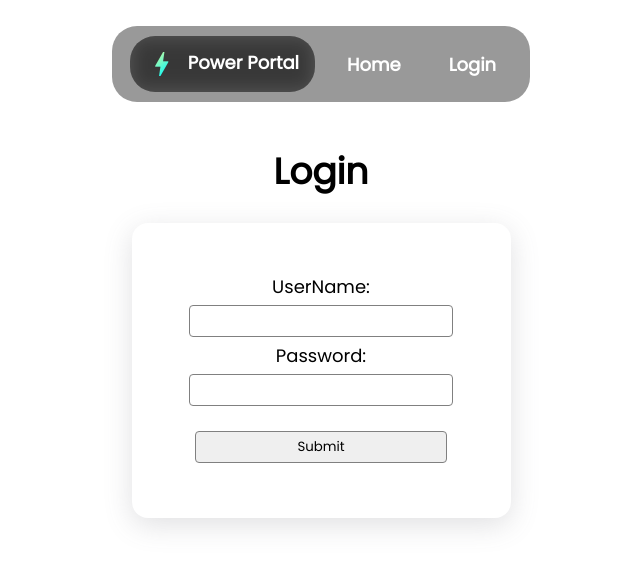
After one commit to Ashrockzzz2003/Power_Portal_2.0, a Flask app: page /login in a window 1280 px wide. The commit adds this page. Shown: the top 568 px of the page, without its empty margins (319-959 px from the left). Run offline with Flask 2, Linux system fonts and the light colour scheme.

Commit message:
- login added

```diff
--- a/app.py
+++ b/app.py
@@ -231,6 +231,24 @@ def index():
         thermal_data = thermal_data,
         nuclear_data = nuclear_data
     )
+
+@app.route("/login", methods = ["GET", "POST"])
+def login():
+    if request.method == "GET":
+        return render_template(
+            "login.html"
+        )
+    elif request.method == "POST":
+        username = request.form.get("username")
+        password = request.form.get("password")
+
+        if username == "admin" and password == "nppadmin":
+            return redirect("/state")
+        else:
+            return render_template(
+                "login.html",
+                alert = True
+            )
 
 @app.route("/state", methods = ["GET"])
 def view_state():
--- a/templates/index.html
+++ b/templates/index.html
@@ -218,6 +218,7 @@
           <a href="/"> <i class="material-icons">bolt</i>Power Portal </a>
         </div>
         <li><a href="/">Home</a></li>
+        <li><a href="/login">Login</a></li>
       </ul>
     </nav>
 
--- /dev/null
+++ b/templates/login.html
@@ -0,0 +1,44 @@
+<!DOCTYPE html>
+<html lang="en">
+  <head>
+    <meta charset="UTF-8" />
+    <meta http-equiv="X-UA-Compatible" content="IE=edge" />
+    <meta name="viewport" content="width=device-width, initial-scale=1.0" />
+    <title>Login</title>
+    <link
+      href="https://fonts.googleapis.com/icon?family=Material+Icons"
+      rel="stylesheet"
+    />
+    <link rel="stylesheet" href="../static/assets/create.css">
+  </head>
+  <body>
+    {% if alert == True %}
+    <script>
+        alert("UserName and Password do not match! Try Again!");
+    </script>
+    {% endif %}
+    <nav>
+        <ul class="menu-bar">
+          <div class="logo">
+            <a href="/"> <i class="material-icons">bolt</i>Power Portal </a>
+          </div>
+          <li><a href="/">Home</a></li>
+          <li><a href="/login">Login</a></li>
+        </ul>
+      </nav>
+    <h1>Login</h1>
+        <form action="/login" method="POST" id="login-form">
+        <div>
+            <label>UserName:</label>
+            <input type="text" name="username" required />
+        </div>
+        <div>
+            <label>Password:</label>
+            <input type="password" name="password" required />
+        </div>
+        <div>
+            <input type="submit" value="Submit" />
+        </div>
+        </form>
+  </body>
+</html>
```
Also changed, not shown: database.db.
